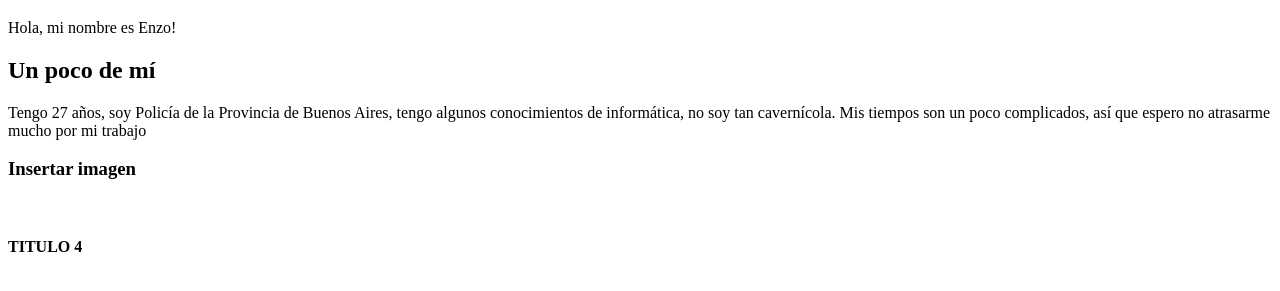
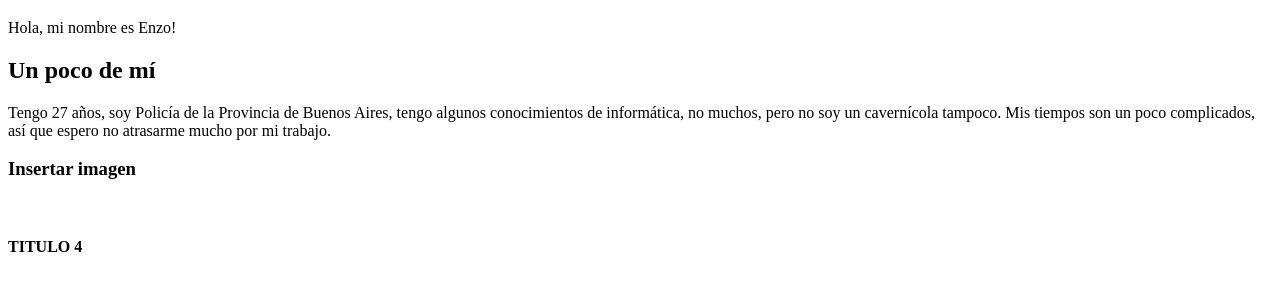
Before and after one commit to Raveennn96/REPOSITORIO-LOCAL, a plain HTML site: page index.html in a window 1280 px wide. Shown: the part 61-352 px from the top of the page. Drawn offline with Linux system fonts and the light colour scheme.

Commit message:
index actualización

```diff
--- a/index.html
+++ b/index.html
@@ -7,7 +7,8 @@
         <h1> Presentación </h1>
         <p> Hola, mi nombre es Enzo! </p>
         <h2> Un poco de mí</h2>
-        <p> Tengo 27 años, soy Policía de la Provincia de Buenos Aires, tengo algunos conocimientos de informática, no soy tan cavernícola. Mis tiempos son un poco complicados, así que espero no atrasarme mucho por mi trabajo</p>
+        <p> Tengo 27 años, soy Policía de la Provincia de Buenos Aires, tengo algunos conocimientos de informática, no muchos, pero no soy un cavernícola tampoco.
+            Mis tiempos son un poco complicados, así que espero no atrasarme mucho por mi trabajo.</p>
         <h3> Insertar imagen</h3>
         <img src=""></img>
         <h4>TITULO 4</h4>
```
